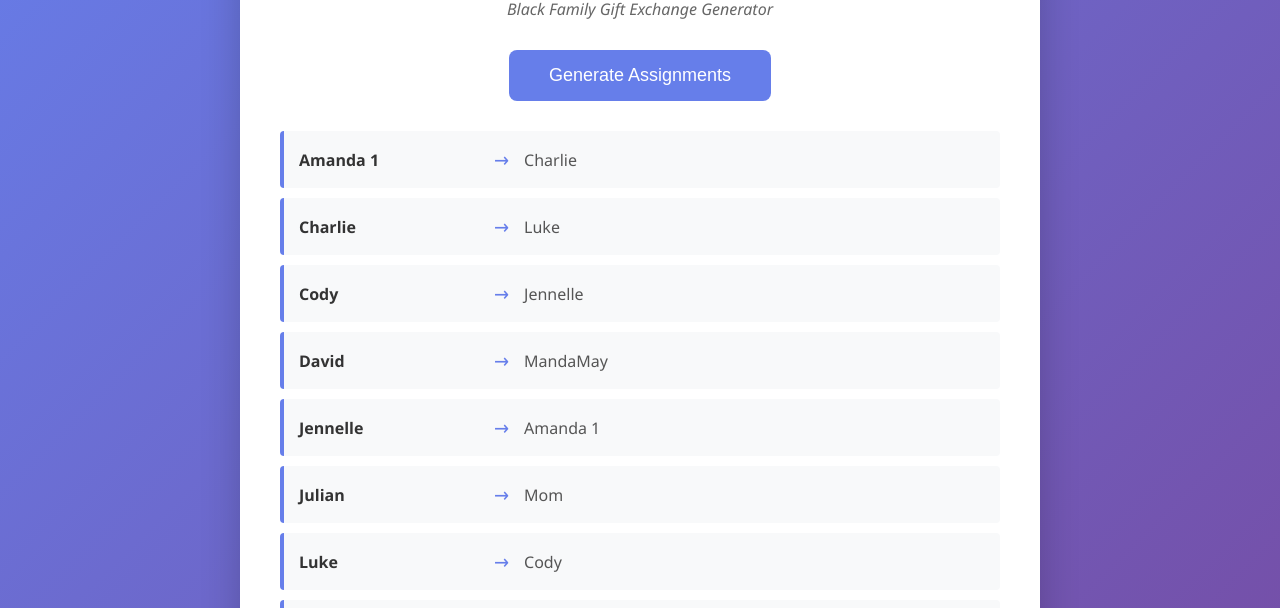
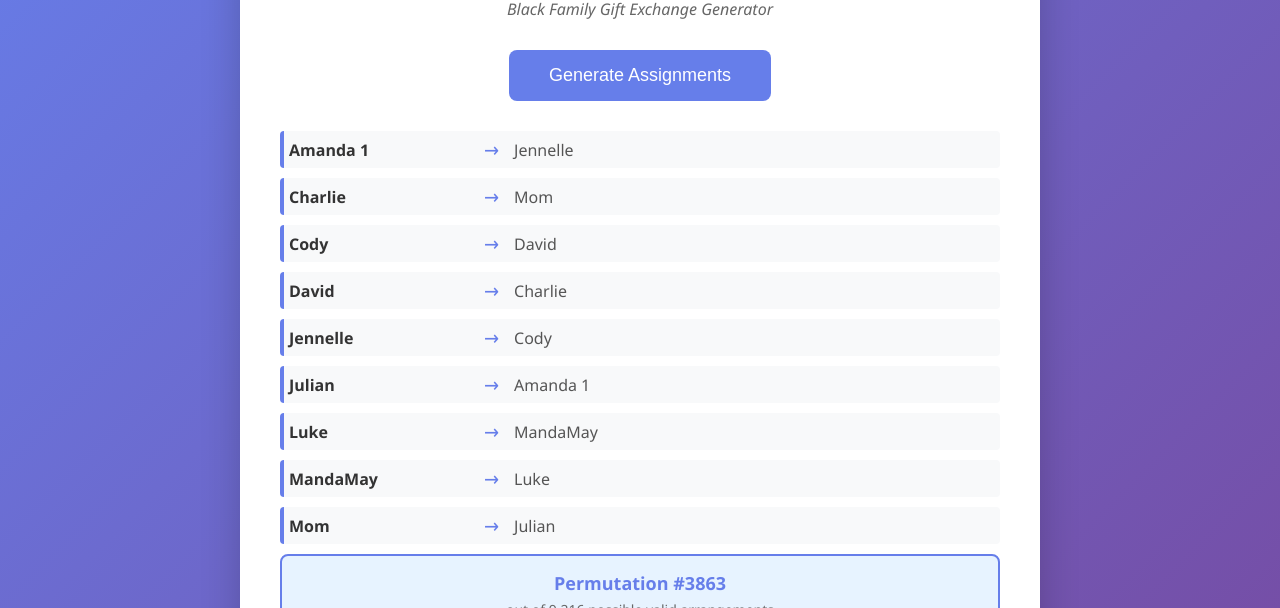
Before and after one commit to Majawat/BlackFamilySanta, a plain HTML site: page index.html in a window 1280 px wide. Both pictures are taken after a click on the button "Generate Assignments". Shown: the part 192-800 px from the top of the page. Drawn offline with Linux system fonts and the light colour scheme.

Commit message:
Add styling for permutation display and loading state

```diff
--- a/index.html
+++ b/index.html
@@ -57,12 +57,33 @@
             transform: translateY(0);
         }
 
+        .permutation-info {
+            text-align: center;
+            margin-bottom: 20px;
+            padding: 15px;
+            background: #e7f3ff;
+            border-radius: 8px;
+            border: 2px solid #667eea;
+        }
+
+        .permutation-number {
+            font-size: 18px;
+            font-weight: bold;
+            color: #667eea;
+            margin-bottom: 5px;
+        }
+
+        .permutation-total {
+            color: #666;
+            font-size: 14px;
+        }
+
         .assignments {
             margin-top: 20px;
         }
 
         .assignment {
-            padding: 15px;
+            padding: 5px;
             margin: 10px 0;
             background: #f8f9fa;
             border-left: 4px solid #667eea;
@@ -93,14 +114,6 @@
             color: #555;
         }
 
-        .success-message {
-            text-align: center;
-            margin-top: 30px;
-            color: #28a745;
-            font-weight: bold;
-            font-size: 18px;
-        }
-
         .error-message {
             text-align: center;
             margin-top: 30px;
@@ -109,6 +122,13 @@
             padding: 15px;
             background: #f8d7da;
             border-radius: 8px;
+        }
+
+        .loading {
+            text-align: center;
+            color: #667eea;
+            font-style: italic;
+            padding: 20px;
         }
     </style>
 </head>
@@ -123,7 +143,6 @@
     </div>
 
     <script>
-        function secretSanta() {
         // Define all participants
         const people = [
             "Cody",
@@ -138,9 +157,6 @@
         ];
 
         // Define forbidden pairs
-            // Cody's household: Cody, MandaMay, Julian, Charlie
-            // Luke's household: Luke, Amanda 1
-            // David's household: David, Jennelle
         const forbidden = {
             "Cody": new Set(["MandaMay", "Julian", "Charlie"]),
             "MandaMay": new Set(["Cody", "Julian", "Charlie"]),
@@ -153,56 +169,61 @@
             "Mom": new Set()
         };
 
-            const maxAttempts = 10000;
+        // Cache for all valid permutations
+        let allValidPermutations = null;
 
-            for (let attempt = 0; attempt < maxAttempts; attempt++) {
-                // Create a copy of people to draw from
-                let available = [...people];
-                let assignments = {};
-                let valid = true;
-
-                // Shuffle the order we assign people
-                let givers = [...people];
-                shuffleArray(givers);
-
-                for (let giver of givers) {
-                    // Get valid options (not themselves, not forbidden)
-                    let validOptions = available.filter(p =>
-                        p !== giver && !forbidden[giver].has(p)
-                    );
-
-                    if (validOptions.length === 0) {
-                        // Hit a dead end, retry
-                        valid = false;
-                        break;
+        function generateAllValidPermutations() {
+            if (allValidPermutations !== null) {
+                return allValidPermutations;
             }
 
-                    // Pick a random valid receiver
-                    let receiver = validOptions[Math.floor(Math.random() * validOptions.length)];
-                    assignments[giver] = receiver;
-                    available = available.filter(p => p !== receiver);
+            const validPerms = [];
+
+            // Generate all permutations using backtracking
+            function backtrack(givers, available, assignments) {
+                if (givers.length === 0) {
+                    // Found a valid complete assignment
+                    validPerms.push({...assignments});
+                    return;
                 }
 
-                if (valid) {
-                    return assignments;
+                const giver = givers[0];
+                const remainingGivers = givers.slice(1);
+
+                // Try each valid option for this giver
+                for (let receiver of available) {
+                    if (receiver !== giver && !forbidden[giver].has(receiver)) {
+                        const newAvailable = available.filter(p => p !== receiver);
+                        const newAssignments = {...assignments, [giver]: receiver};
+                        backtrack(remainingGivers, newAvailable, newAssignments);
+                    }
                 }
             }
 
-            throw new Error(`Could not find valid assignment after ${maxAttempts} attempts`);
-        }
-
-        function shuffleArray(array) {
-            for (let i = array.length - 1; i > 0; i--) {
-                const j = Math.floor(Math.random() * (i + 1));
-                [array[i], array[j]] = [array[j], array[i]];
-            }
+            backtrack([...people], [...people], {});
+            allValidPermutations = validPerms;
+            return validPerms;
         }
 
         function generateAssignments() {
             const resultsDiv = document.getElementById('results');
 
+            // Show loading message
+            resultsDiv.innerHTML = '<div class="loading">Calculating all possible permutations...</div>';
+
+            // Use setTimeout to allow the loading message to display
+            setTimeout(() => {
                 try {
-                const assignments = secretSanta();
+                    // Generate all valid permutations
+                    const allPerms = generateAllValidPermutations();
+
+                    if (allPerms.length === 0) {
+                        throw new Error("No valid permutations found!");
+                    }
+
+                    // Pick a random permutation
+                    const randomIndex = Math.floor(Math.random() * allPerms.length);
+                    const assignments = allPerms[randomIndex];
 
                     // Sort by giver name for consistent display
                     const sortedGivers = Object.keys(assignments).sort();
@@ -221,12 +242,17 @@
                     }
 
                     html += '</div>';
+                    html += `<div class="permutation-info">
+                        <div class="permutation-number">Permutation #${randomIndex + 1}</div>
+                        <div class="permutation-total">out of ${allPerms.length.toLocaleString()} possible valid arrangements</div>
+                    </div>`;
 
                     resultsDiv.innerHTML = html;
 
                 } catch (error) {
                     resultsDiv.innerHTML = `<div class="error-message">Error: ${error.message}</div>`;
                 }
+            }, 100);
         }
     </script>
 </body>
```
Lines whose indentation alone changed are shown as unchanged.
